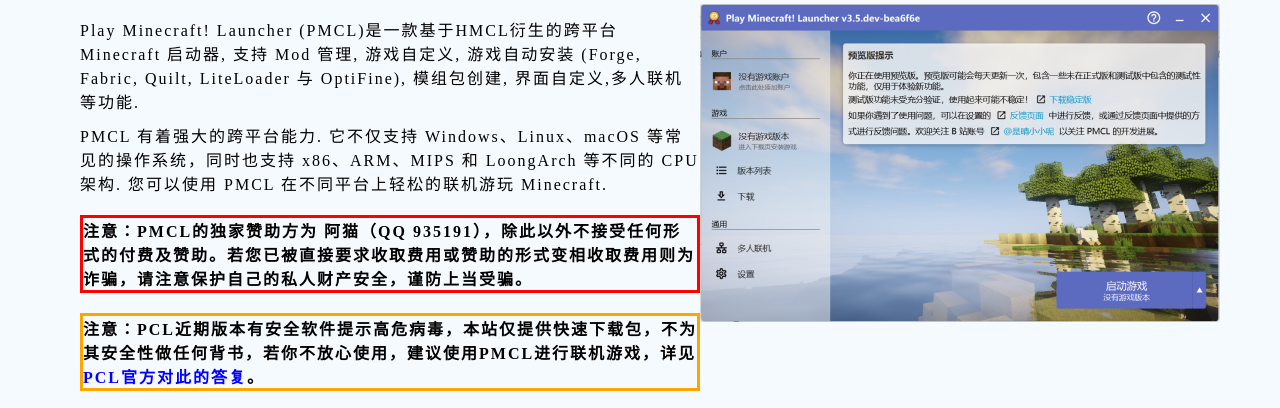
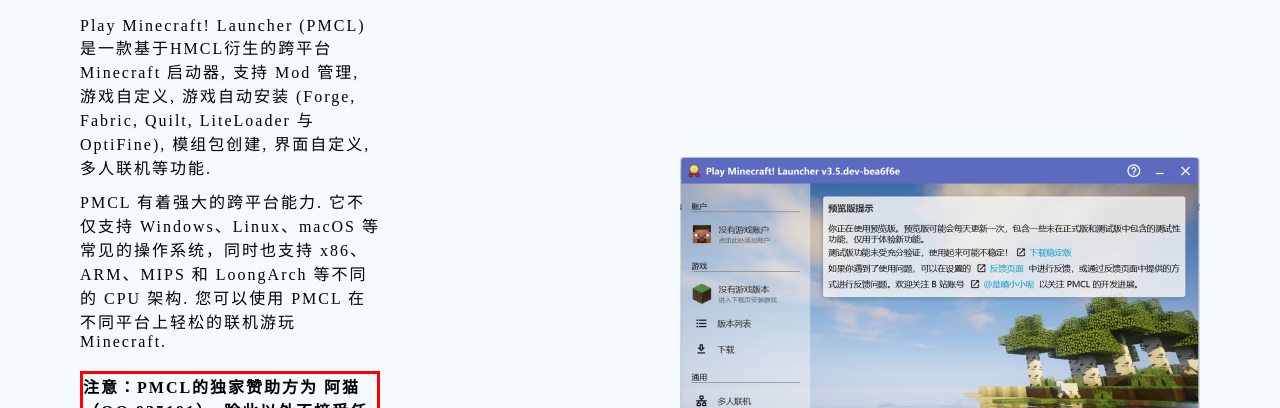
Before and after one commit to xqzi/PMCL-Site, a plain HTML site: page index.html in a window 1280 px wide. Shown: the part 388-796 px from the top of the page. Drawn offline with Linux system fonts and the light colour scheme.

Commit message:
Update index.html

```diff
--- a/index.html
+++ b/index.html
@@ -69,7 +69,7 @@
             <div>
                 <div style="font-size: 40px;margin-bottom: 20px;font-weight: 600;">Easy Come Easy Go</div>
                 <div style="font-size: 40px;color: #8e8af6;letter-spacing: 6px;">联机游玩不发愁</div>
-                <div style="font-size: 16px;margin: 20px 0;width: 620px;letter-spacing: 2px;">
+                <div style="font-size: 16px;margin: 20px 300 50 0;/* width: 620px; */letter-spacing: 2px;">
                     <div style="margin-bottom: 10px;">Play Minecraft! Launcher (PMCL)是一款基于HMCL衍生的跨平台
                         Minecraft
                         启动器, 支持 Mod 管理, 游戏自定义, 游戏自动安装 (Forge, Fabric, Quilt, LiteLoader
```
